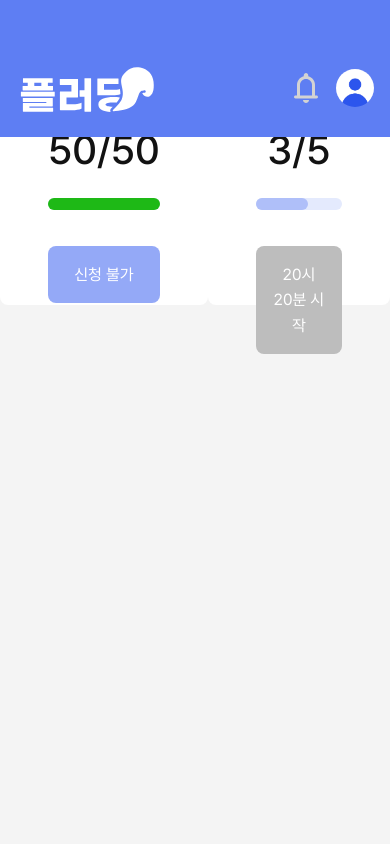
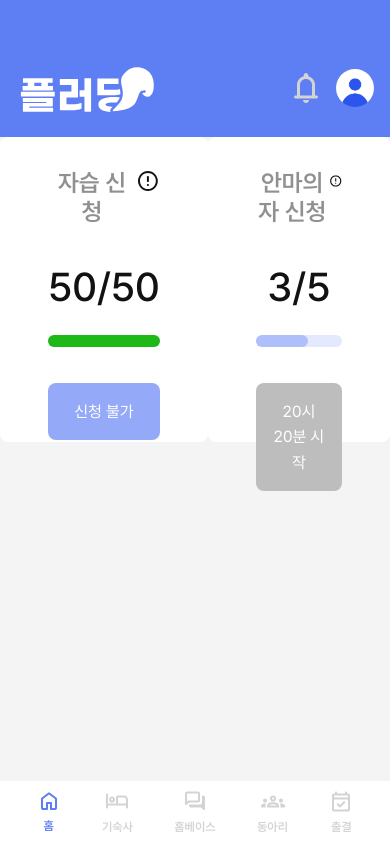
Before and after one commit to flooding-kr/flooding-frontend, a Next.js app: page / in a window 390 px wide. Built offline with nearby package versions, Linux system fonts and the light colour scheme.

Commit message:
✨ Add: mobile footer

```diff
--- a/src/app/layout.tsx
+++ b/src/app/layout.tsx
@@ -3,7 +3,7 @@
 import { usePathname } from 'next/navigation';
 
 import { pretendard } from '@/shared/style/font';
-import { Header } from '@/shared/ui';
+import { Header, MoblieFooter } from '@/shared/ui';
 
 import TanstackProvider from './_provider/TanstackProvider';
 import './globals.css';
@@ -14,13 +14,15 @@ export default function RootLayout({
   children: React.ReactNode;
 }>) {
   const pathname = usePathname();
+  const isAuthPage = pathname === '/signin' || pathname === '/signup';
 
   return (
     <html lang="ko">
       <body className={pretendard.className}>
         <TanstackProvider>
-          {pathname === '/signin' || pathname === '/signup' ? null : <Header />}
-          {children}
+          {!isAuthPage && <Header />}
+          <div className="mobile:pt-[137px] mobile:pb-[63px]">{children}</div>
+          {!isAuthPage && <MoblieFooter />}
         </TanstackProvider>
       </body>
     </html>
--- /dev/null
+++ b/src/shared/ui/MoblieFooter/index.tsx
@@ -0,0 +1,44 @@
+import { usePathname, useRouter } from 'next/navigation';
+import React from 'react';
+
+import {
+  FooterHome,
+  HeaderAttendance,
+  HeaderClub,
+  HeaderDormitory,
+  HeaderHomebase,
+} from '@/shared/assets/icons';
+
+export default function MoblieFooter() {
+  const router = useRouter();
+  const pathname = usePathname();
+
+  const menuItems = [
+    { icon: FooterHome, label: '홈', path: '/' },
+    { icon: HeaderDormitory, label: '기숙사', path: '/dormitory' },
+    { icon: HeaderHomebase, label: '홈베이스', path: '/homebase' },
+    { icon: HeaderClub, label: '동아리', path: '/club' },
+    { icon: HeaderAttendance, label: '출결', path: '/attendance' },
+  ];
+
+  return (
+    <div className="hidden mobile:block w-full ">
+      <div className="flex flex-col w-full max-w-[1360px] gap-9 text-caption2B text-gray-300  fixed bottom-0 bg-white">
+        <div className="flex justify-around px-4 py-2">
+          {menuItems.map(({ icon: Icon, label, path }) => (
+            <button
+              type="button"
+              key={path}
+              className="flex flex-col items-center gap-1"
+              onClick={() => router.push(path)}
+              aria-label={label}
+            >
+              <Icon isSelected={pathname === path} mobile />
+              <p className={pathname === path ? 'text-main-600' : ''}>{label}</p>
+            </button>
+          ))}
+        </div>
+      </div>
+    </div>
+  );
+}
--- a/src/shared/ui/index.ts
+++ b/src/shared/ui/index.ts
@@ -6,3 +6,4 @@ export { default as Tag } from './Tag';
 export { default as SearchInput } from './SearchInput';
 export { default as FilterContainer } from './FilterContainer';
 export { default as Header } from './Header';
+export { default as MoblieFooter } from './MoblieFooter';
```
